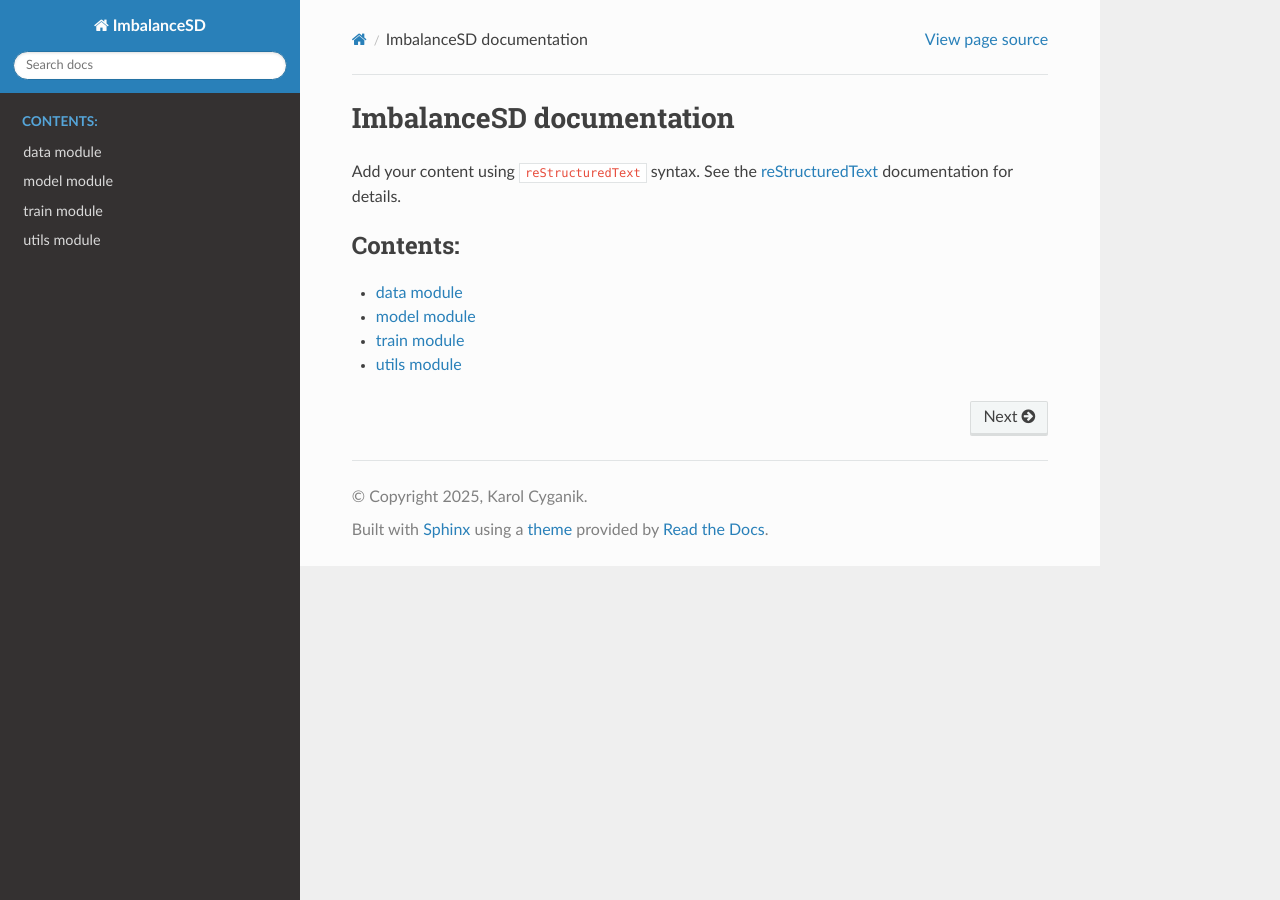
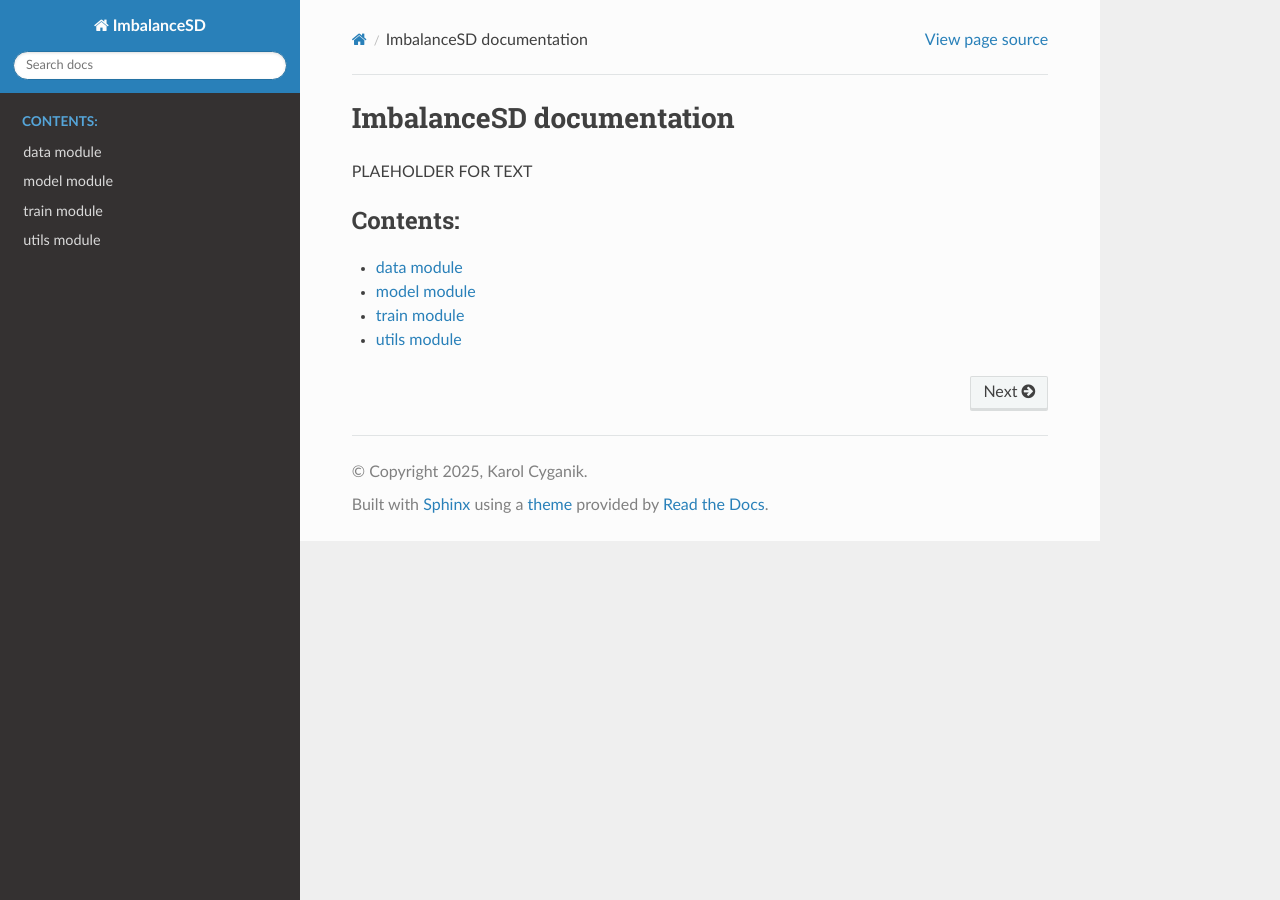
Before and after one commit to kordc/sd-imbalance, a Sphinx documentation site: the page built from docs/index.rst, in a window 1280 px wide. Built offline with Sphinx 7.4.7 and the Read the Docs theme 3.1.0, drawn with Linux system fonts in a browser that asks for light colours.

```diff
--- a/docs/index.rst
+++ b/docs/index.rst
@@ -6,9 +6,7 @@
 ImbalanceSD documentation
 =========================
 
-Add your content using ``reStructuredText`` syntax. See the
-`reStructuredText <https://www.sphinx-doc.org/en/master/usage/restructuredtext/index.html>`_
-documentation for details.
+PLAEHOLDER FOR TEXT
 
 
 .. toctree::
```
